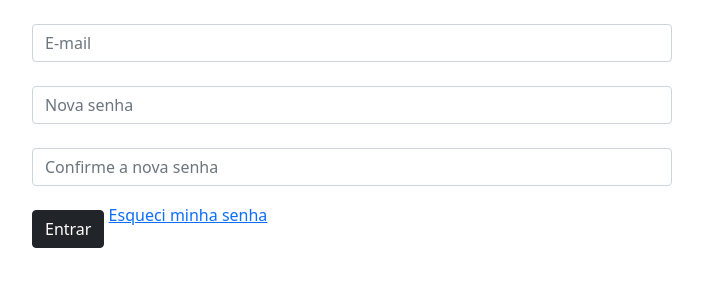
After one commit to LuizFDezorze/pharmacy-projects, a Django app: page /changePassword/ in a window 1280 px wide. The commit adds this page. Shown: the top 300 px of the page, without its empty margins (288-991 px from the left). Run offline with Django 4.2, Linux system fonts and the light colour scheme.

Commit message:
changePassword page created

```diff
--- /dev/null
+++ b/home_app/templates/home_app/changePassword.html
@@ -0,0 +1,21 @@
+{% extends 'base.html' %}
+{% block content %}
+<form name="form-login" id="formLogin" method="post" action="/changePassword/">
+    <div class="col-6 mt-4 m-auto">
+        {% if msg %}
+        <div class="alert {{ class }}">
+            {{msg}}
+        </div>
+        {% endif %}
+        {% csrf_token %}
+        <input class="form-control mt-4" type="email" name="email" id="email" placeholder="E-mail">
+        <input class="form-control mt-4" type="password" name="newPassword" id="newPassword" placeholder="Nova senha">
+        <input class="form-control mt-4" type="password" name="newPassword-conf" id="newPassword-conf" placeholder="Confirme a nova senha">
+
+        <input class="btn btn-dark mt-4" type="submit" value="Entrar">
+        <a href="/changePassword/">Esqueci minha senha</a>
+    </div>
+
+</form>
+
+{% endblock content %}
--- a/home_app/templates/home_app/dashboard.html
+++ b/home_app/templates/home_app/dashboard.html
@@ -3,6 +3,7 @@
 {% if request.user.is_authenticated %}
     Bem vindo {{request.username}}!
     <h1>Área Restrita</h1>
+    <a href="/logouts/">Sair</a>
 {% else %}
     Você não tem permissão para acessar essa área.
     <div>
--- a/home_app/templates/home_app/login_page.html
+++ b/home_app/templates/home_app/login_page.html
@@ -12,7 +12,7 @@
         <input class="form-control mt-4" type="password" name="password" id="password" placeholder="Senha">
 
         <input class="btn btn-dark mt-4" type="submit" value="Entrar">
-
+        <a href="/changePassword/">Esqueci minha senha</a>
     </div>
 
 </form>
--- a/home_app/urls.py
+++ b/home_app/urls.py
@@ -9,4 +9,7 @@ urlpatterns = [
     path('loginpage/', views.loginpage, name="loginpage"),
     path('dologin/', views.dologin, name="dologin"),
     path('dashboard/', views.dashboard, name="dashboard"),
+    path('logouts/', views.logouts, name="logouts"),
+    path('changePassword/', views.changePassword, name="changePassword"),
+
 ]
--- a/home_app/views.py
+++ b/home_app/views.py
@@ -1,6 +1,6 @@
 from django.shortcuts import render, redirect
 from django.contrib.auth.models import User
-from django.contrib.auth import authenticate, login
+from django.contrib.auth import authenticate, login, logout
 
 def home(request):
     return render(request, "home_app/home.html")
@@ -47,3 +47,11 @@ def dologin(request):
 # area privada
 def dashboard(request):
     return render(request, 'home_app/dashboard.html')
+
+# logouts
+def logouts(request):
+    logout(request)
+    return redirect('loginpage')
+
+def changePassword(request):
+    return render(request, 'home_app/changePassword.html')
```
